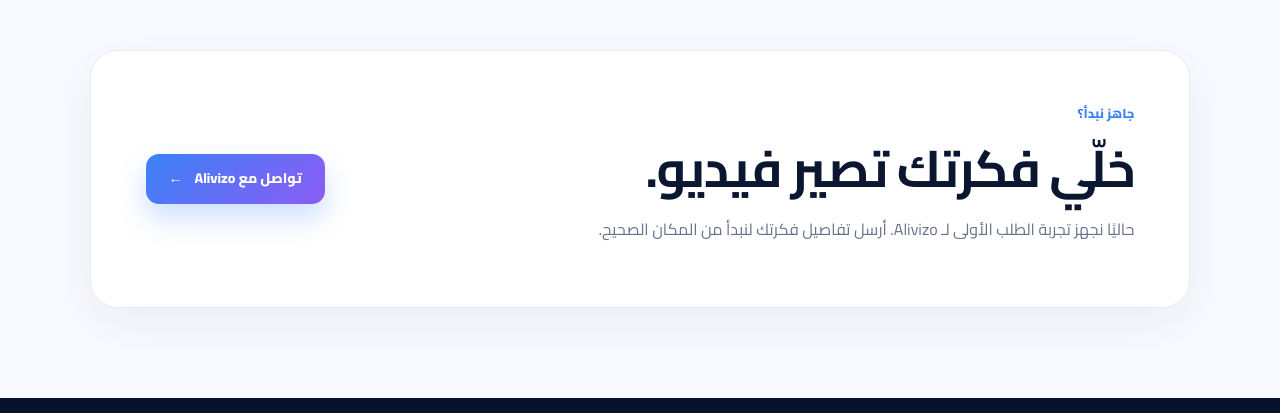
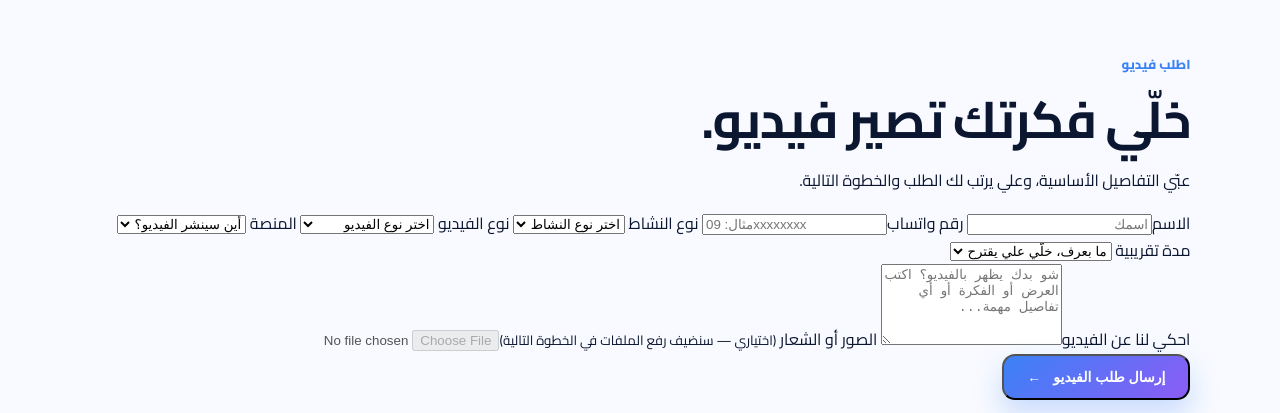
Before and after one commit to alittihad1977/alivizo, a website: page public/index.html in a window 1280 px wide. Shown: the part 3459-3872 px from the top of the page. Drawn offline with Linux system fonts and the light colour scheme.

Commit message:
Build Alivizo video order form

```diff
--- a/public/index.html
+++ b/public/index.html
@@ -113,13 +113,41 @@
     </section>
 
     <section class="section contact" id="contact">
-      <div class="contact-card">
-        <div>
-          <span class="kicker">جاهز نبدأ؟</span>
-          <h2>خلّي فكرتك تصير فيديو.</h2>
-          <p>حاليًا نجهز تجربة الطلب الأولى لـ Alivizo. أرسل تفاصيل فكرتك لنبدأ من المكان الصحيح.</p>
-        </div>
-        <a class="btn primary" href="mailto:hello@alivizo.com">تواصل مع Alivizo <span>←</span></a>
+      <div class="order-intro">
+        <span class="kicker">اطلب فيديو</span>
+        <h2>خلّي فكرتك تصير فيديو.</h2>
+        <p>عبّي التفاصيل الأساسية، وعلي يرتب لك الطلب والخطوة التالية.</p>
+      </div>
+      <div class="order-card">
+        <form id="order-form" class="order-form">
+          <div class="form-grid">
+            <label><span>الاسم</span><input name="name" type="text" placeholder="اسمك" required></label>
+            <label><span>رقم واتساب</span><input name="phone" type="tel" placeholder="مثال: 09xxxxxxxx" required></label>
+            <label><span>نوع النشاط</span>
+              <select name="business" required>
+                <option value="">اختر نوع النشاط</option><option>مطعم أو كافيه</option><option>متجر</option><option>منتج</option><option>عقارات</option><option>سيارات</option><option>خدمات</option><option>أخرى</option>
+              </select>
+            </label>
+            <label><span>نوع الفيديو</span>
+              <select name="videoType" required>
+                <option value="">اختر نوع الفيديو</option><option>إعلان قصير</option><option>Reels / TikTok</option><option>عرض منتج</option><option>عقار أو سيارة</option><option>فيديو عرض / مناسبة</option>
+              </select>
+            </label>
+            <label><span>المنصة</span>
+              <select name="platform" required>
+                <option value="">أين سينشر الفيديو؟</option><option>Instagram</option><option>TikTok</option><option>WhatsApp</option><option>Facebook</option><option>أكثر من منصة</option>
+              </select>
+            </label>
+            <label><span>مدة تقريبية</span>
+              <select name="duration"><option>ما بعرف، خلّي علي يقترح</option><option>حتى 15 ثانية</option><option>15–30 ثانية</option><option>30–60 ثانية</option></select>
+            </label>
+          </div>
+          <label><span>احكي لنا عن الفيديو</span><textarea name="details" rows="5" placeholder="شو بدك يظهر بالفيديو؟ اكتب العرض أو الفكرة أو أي تفاصيل مهمة..." required></textarea></label>
+          <label class="file-field"><span>الصور أو الشعار <small>(اختياري — سنضيف رفع الملفات في الخطوة التالية)</small></span><input type="file" disabled></label>
+          <button class="btn primary submit-btn" type="submit">إرسال طلب الفيديو <span>←</span></button>
+          <p class="form-note">ما رح نرسل أي شيء بدون تأكيدك. بعد الإرسال رح يظهر لك رقم طلب مبدئي.</p>
+          <div id="order-success" class="order-success" hidden></div>
+        </form>
       </div>
     </section>
   </main>
```
